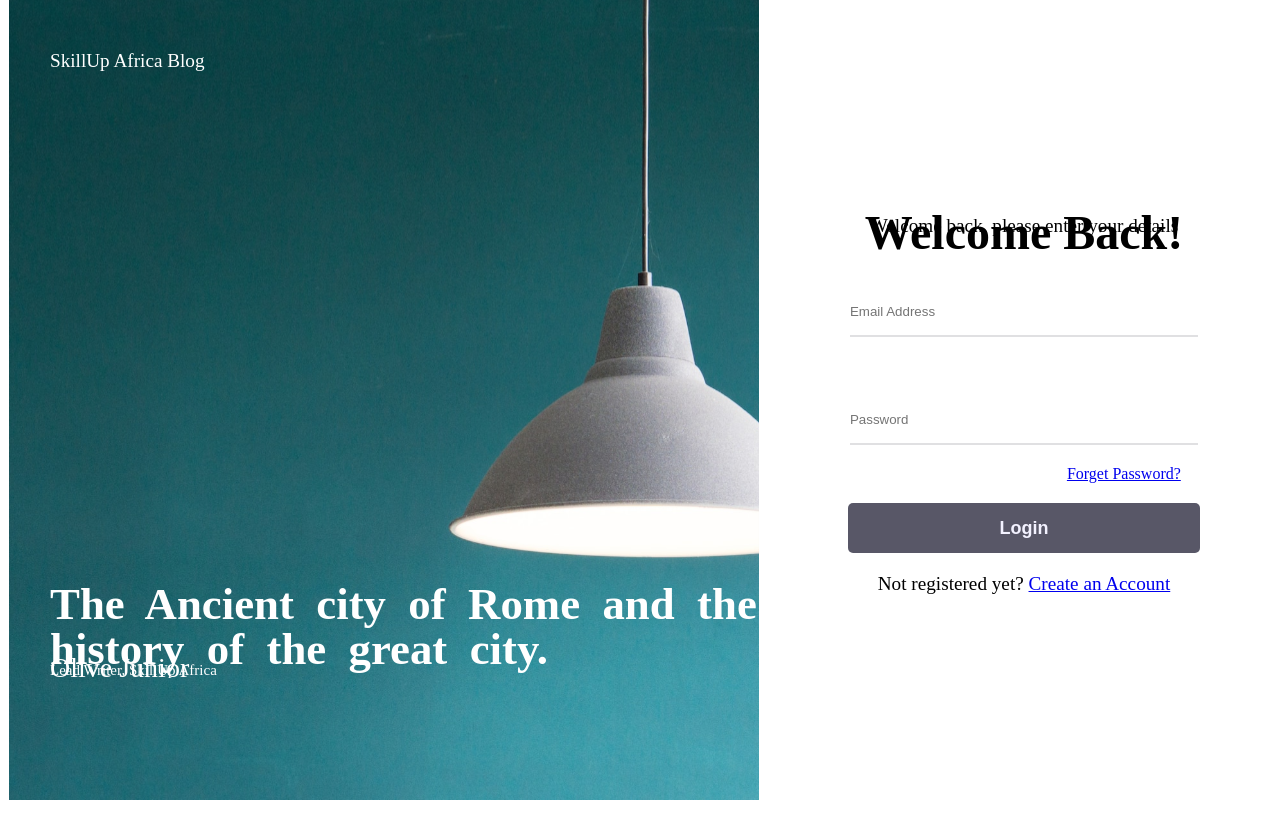
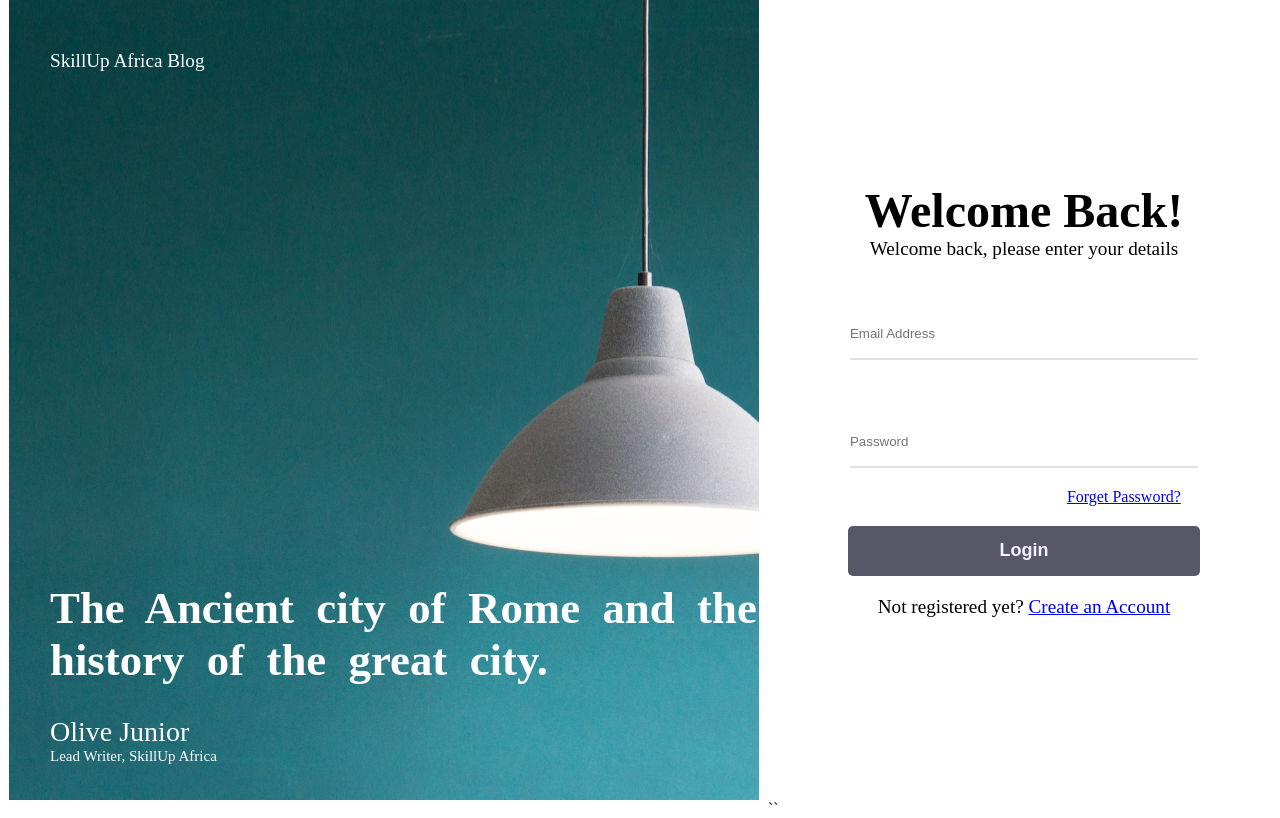
Before and after one commit to Adesina-Abiodun/SkillUp-Blog, a React (Vite) app: page /login in a window 1280 px wide. Built offline with nearby package versions, Linux system fonts and the light colour scheme.

Commit message:
Josh and Chris push

```diff
--- a/src/LoginPage/Login.css
+++ b/src/LoginPage/Login.css
@@ -40,28 +40,25 @@
   width: 95%;
   font-weight: 700;
   word-spacing: .7rem;
-  line-height: 2.8rem;
   font-size: 2.8rem;
   color: white;
-  height: 20px;
 }
 
 #logautor {
   color: white;
-  height: 40px;
-  margin-top: 50px;
+  margin-top: 30px;
   margin-left: 50px;
   margin-bottom: 40px;
 }
 
 #logolive {
-  height: 10px;
+  display: block;
   font-weight: 500;
   font-size: 28px;
 }
 
 #loglead {
-  height: 10px;
+  display: block;
   font-weight: 500;
   font-size: 15px;
 }
@@ -82,7 +79,6 @@
 }
 #logwelcm{
     font-size: 3rem;
-    height: 10px;
 }
 #logdetails{
     font-size: 1.2rem;
--- a/src/LoginPage/Login.jsx
+++ b/src/LoginPage/Login.jsx
@@ -70,7 +70,7 @@ function Login() {
           </form>
           <p id='logsignup'>Not registered yet? <NavLink to="/register">Create an Account</NavLink></p>
         </div>
-      </div>
+``      </div>
     </div>
   )
 
```
